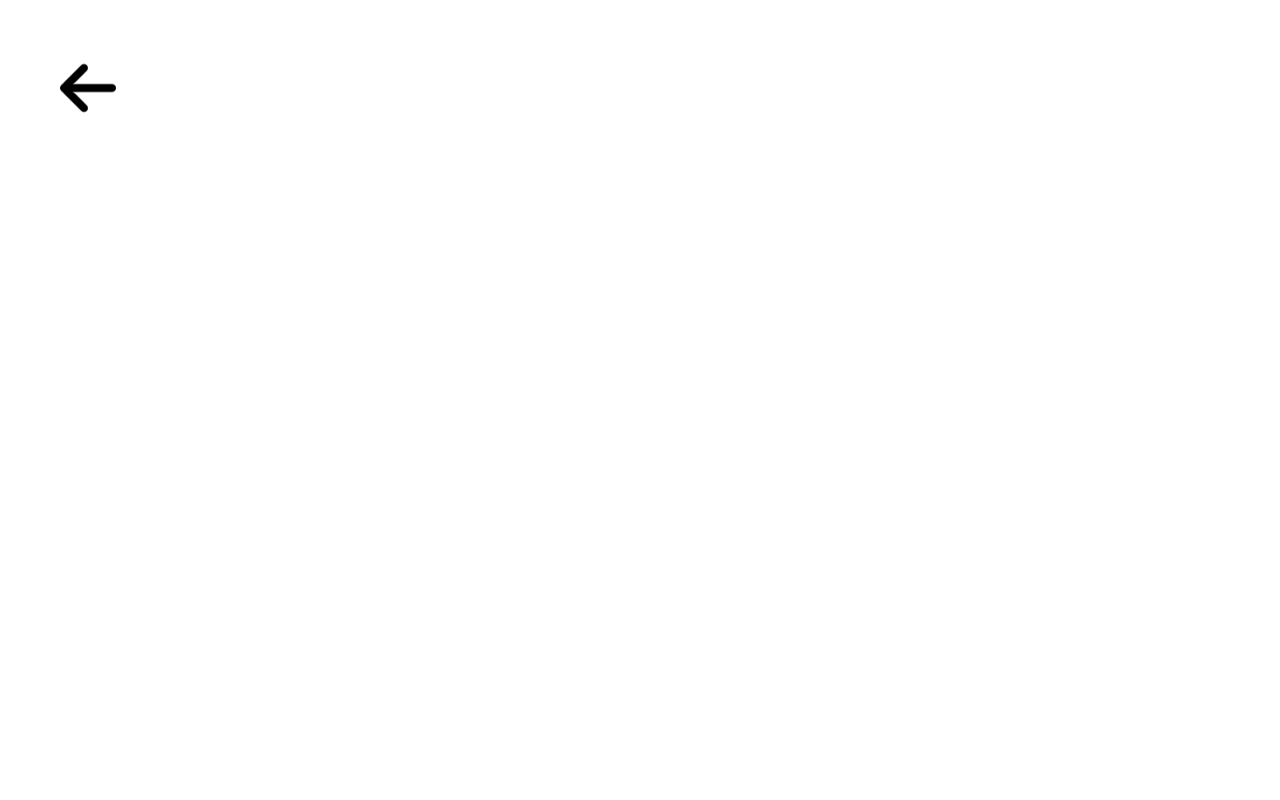
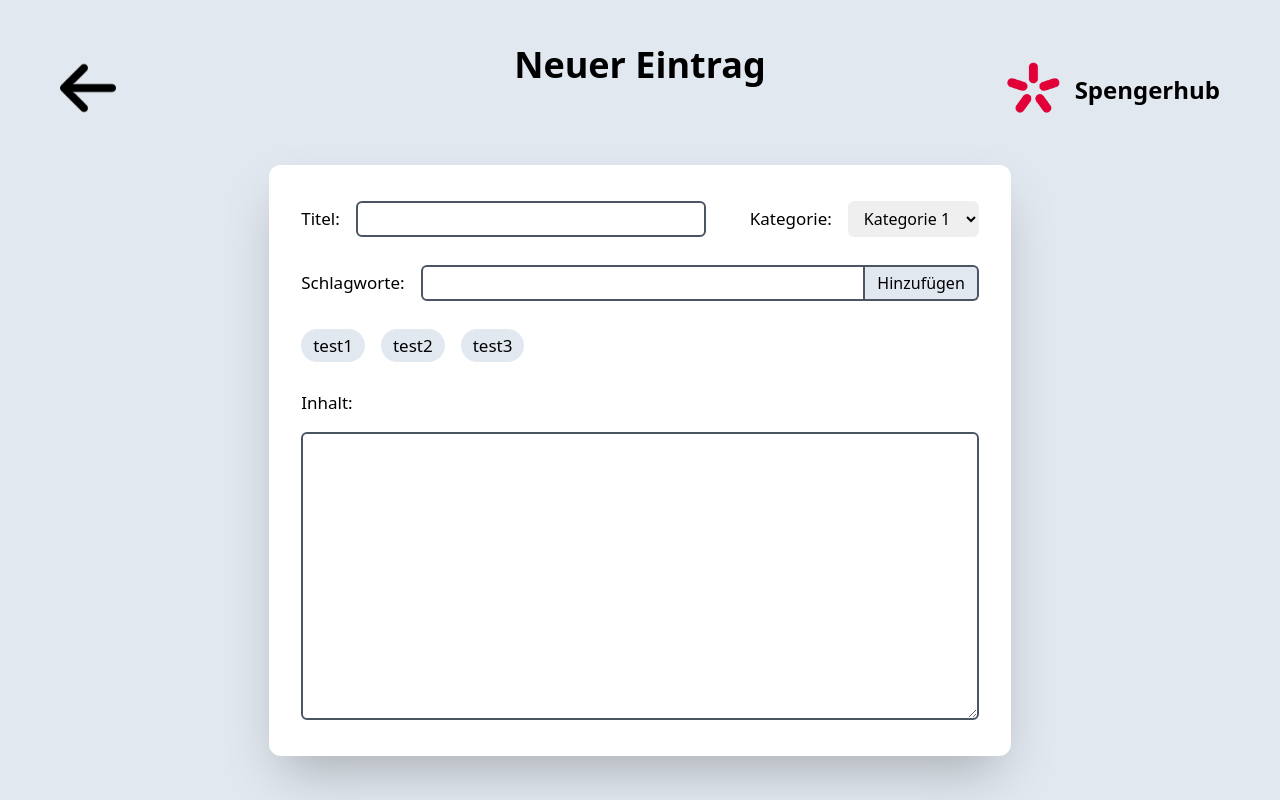
Before and after one commit to pizzabote-32/wmc-project-hoc, a Nuxt app: page /new-post in a window 1280 px wide. Built offline with nearby package versions, Linux system fonts and the light colour scheme.

Commit message:
implementation of sign in and add entry

```diff
--- a/components/InputLabel.vue
+++ b/components/InputLabel.vue
@@ -1,6 +1,7 @@
 <template>
-    <div>
-        <label for="">{{label}}</label>
+    <div class="flex flex-col text-lg md:text-xl gap-1 md:gap-2">
+        <label for="" class="">{{label}}</label>
+        <input type="text" class=" min-w-full  md:w-40 lg:w-56 px-2 md:px-3 py-1 md:py-2 rounded-md border-2 outline-none">
     </div>
 </template>
 <script setup lang="ts">
--- a/components/Navbar.vue
+++ b/components/Navbar.vue
@@ -2,7 +2,7 @@
     <nav class="flex gap-5 md:gap-0 flex-col md:flex-row md:px-6 lg:px-16 xl:px-36 2xl:px-52 px-6 py-8 md:py-11 bg-slate-200 text-lg lg:text-xl md:items-center justify-between">
         <div class="flex content-center items-center gap-2 w-100 font-semibold order-1">
             <img src="../public/logo.png" alt="spengergasse-logo" class="w-12 md:w-14">
-            <p class="m-auto">  HTL Spengergasse</p>
+            <p class="md:m-auto">HTL Spengergasse</p>
         </div>
         <Kategorie :class="`md:flex order-3 md:order-2 ${
             state
--- /dev/null
+++ b/components/Schlagwort.vue
@@ -0,0 +1,10 @@
+<template>
+    <div class="flex text-[17px] px-3 py-1 items-center rounded-full bg-slate-200">
+        {{text}}
+    </div>
+</template>
+<script setup lang="ts">
+    const props = defineProps<{
+        text: string
+    }>();
+</script>
--- a/components/SearchBar.vue
+++ b/components/SearchBar.vue
@@ -1,6 +1,6 @@
 <template>
     <div class="bg-white flex rounded-md items-center w-full">
-        <input type="text" class=" w-full  md:w-40 lg:w-56 pl-3 rounded-l-md outline-none">
+        <input type="text" class=" w-full  md:w-40 lg:w-56 px-2 md:px-3 rounded-l-md outline-none">
         <button>
             <img src="../public/lupe.png" alt="lupe" class="w-6 h-6 lg:w-8 lg:h-8 m-2 lg:m-3">
         </button>
--- a/components/Spengerhub.vue
+++ b/components/Spengerhub.vue
@@ -1,6 +1,6 @@
 <template>
-    <div class="flex fixed right-0 top-0 lg:my-12 lg:mx-12 my-7 mx-7 items-center">
-        <img src="../public/logo.png" alt="spengergasse-logo" class="w-11 h-11 md:w-12 md:h-12 lg:w-14 lg:h-14">
-        <p>Spengerhub</p>
+    <div class="flex content-center gap-1 items-center fixed right-0 top-0 lg:my-[40px] py-3 px-3 lg:mx-12 my-[23px] md:my-[21px] mx-7">
+        <img src="../public/logo.png" alt="spengergasse-logo" class="w-14 h-14 md:w-16 md:h-16 lg:w-[75px] lg:h-[75px]">
+        <p class=" text-lg md:text-xl lg:text-2xl font-semibold  m-auto">Spengerhub</p>
     </div>
 </template>
--- a/pages/new-post.vue
+++ b/pages/new-post.vue
@@ -1,5 +1,40 @@
 <template>
-    <div>
+    <div class=" flex flex-col h-screen justify-center items-center gap-20 bg-slate-200">
         <GoBackLink />
+        <Spengerhub />
+        <p class=" text-3xl md:text-4xl font-bold">Neuer Eintrag</p>
+        <div class="flex flex-col gap-7 rounded-xl px-8 py-9 bg-white shadow-2xl">
+            <div class="flex gap-11 content-center items-center">
+                <div class="flex gap-4 content-center items-center">
+                    <label for="" class="text-[17px]">Titel:</label>
+                    <input type="text" class="px-2 md:px-3 py-1 w-[350px]  rounded-md border-2 border-gray-600 outline-none">
+                </div>
+                <div class="flex gap-4 content-center items-center">
+                    <label for="kategorie" class=" text-[17px]">Kategorie:</label>
+                    <select name="cars" id="cars" class="px-3 py-1 h-9 rounded-md">
+                        <option value="kategorie1">Kategorie 1</option>
+                        <option value="kategorie2">Kategorie 2</option>
+                        <option value="kategorie3">Kategorie 3</option>
+                        <option value="kategorie4">Kategorie 4</option>
+                    </select>
+                </div>
+            </div>
+            <div class="flex gap-4 content-center items-center">
+                <label for="" class="text-[17px]">Schlagworte:</label>
+                <div class="flex w-full items-center content-center">
+                    <input type="text" class="px-2 md:px-3 py-1 w-full  rounded-l-md border-2 border-gray-600 outline-none">
+                    <button class="rounded-r-md  bg-slate-200 py-1 px-3 border-y-2 border-r-2 border-y-gray-600 border-r-gray-600">Hinzufügen</button>
+                </div>
+            </div>
+            <div class="flex gap-4">
+                <Schlagwort text="test1"/>
+                <Schlagwort text="test2"/>
+                <Schlagwort text="test3"/>
+            </div>
+            <div class="flex flex-col gap-4">
+                <label for="" class="text-[17px]">Inhalt:</label>
+                <textarea id="w3review" name="w3review" rows="13" cols="50" class=" max-h-72 min-h-16 outline-none border-2 border-gray-600 rounded-md py-1 px-3"></textarea>
+            </div>
+        </div>
     </div>
 </template>
--- a/pages/sign-in.vue
+++ b/pages/sign-in.vue
@@ -1,12 +1,31 @@
 <template>
-    <div class="flex items-center h-screen justify-center">
+    <div class="flex items-center h-screen justify-center bg-slate-200">
         <GoBackLink/>
-        <div class="flex flex-col gap-12">
+        <div class="flex flex-col gap-9 md:gap-12">
             <Spengerhub />
-            <p class=" text-3xl font-bold">Jetzt einloggen</p>
-            <div class="flex flex-col shadow-md items-center">
-                <InputLabel label="Email Adresse"/>
-                <InputLabel label="Passwort"/>
+            <p class=" text-3xl md:text-4xl font-bold m-auto">Jetzt einloggen</p>
+            <div class="flex flex-col shadow-2xl sm:w-[470px] w-80 md:w-[600px] gap-4 md:gap-5 rounded-lg px-7 py-9 bg-white">
+                <div class="flex flex-col gap-1 md:gap-3">
+                    <InputLabel label="Email Adresse"/>
+                    <InputLabel label="Passwort"/>
+                </div>
+                <div class="flex gap-3 content-center md:text-lg">
+                    <input type="checkbox" id="rememberMe" name="remerberMe" value="boolRemerberMe">
+                    <label for="rememberMe">Angemeldet bleiben</label>
+                </div>
+                <button class="text-lg md:text-xl hover:bg-slate-300 text-[17px] h-8 md:h-12 items-center justify-center content-center bg-slate-200 rounded-md text-center">
+                    Anmelden
+                </button>
+            </div>
+            <div class="flex flex-col items-center gap-4 md:gap-6">
+                <div class="flex content-center justify-between min-w-full items-center gap-4">
+                    <hr class=" border-t-2 md:border-black grow ">
+                    <p class="m-auto text-lg md:text-xl font-medium gorw-0">Neu bei Spengerhub</p>
+                    <hr class=" border-t-2 md:border-black grow ">
+                </div>
+                <NuxtLink to="/" class=" bg-white font-light shadow-xl h-11 text-center content-center min-w-full rounded-md md:text-lg">
+                    Dein Spengerhub Konto erstellen
+                </NuxtLink>
             </div>
         </div>
     </div>
```
